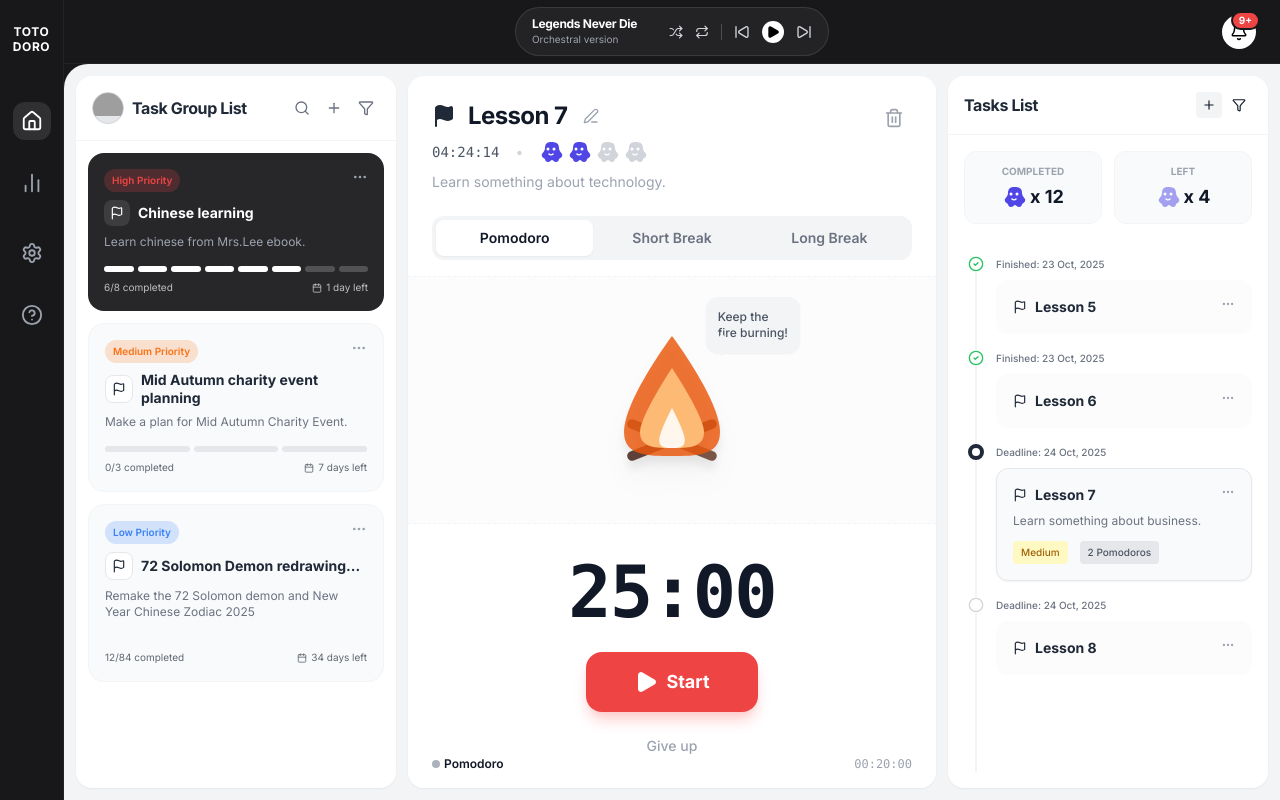
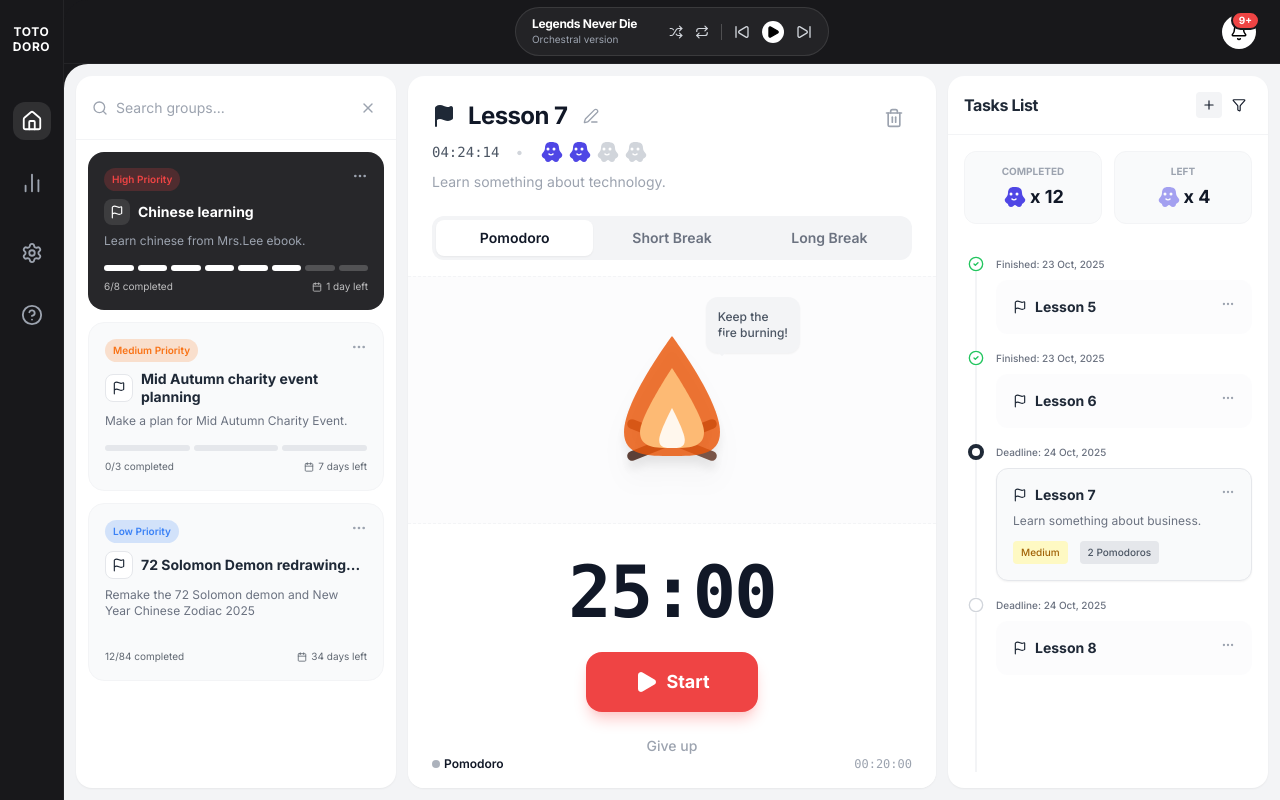
Before and after one commit to latrung124/totorodo-web, a React (Vite) app: page / in a window 1280 px wide. Both pictures are taken after a click on the button 302 px from the left and 108 px from the top of the page. Built offline with nearby package versions, Linux system fonts and the light colour scheme; grey boxes are pictures that could not be loaded.

Commit message:
feat: add search functionality to TaskGroupList component; implement filtered display of task groups based on user input

```diff
--- a/src/components/home/TaskGroupList.tsx
+++ b/src/components/home/TaskGroupList.tsx
@@ -86,17 +86,55 @@ const FilterPopover: React.FC<FilterPopoverProps> = ({ type, onClose, isOpen })
 
 export const TaskGroupList: React.FC = () => {
   const [isFilterOpen, setIsFilterOpen] = useState(false);
+  const [isSearchOpen, setIsSearchOpen] = useState(false);
+  const [searchQuery, setSearchQuery] = useState("");
+
+  // Filter groups based on search query
+  const filteredGroups = TASK_GROUPS.filter(group =>
+    group.title.toLowerCase().includes(searchQuery.toLowerCase()) ||
+    group.desc.toLowerCase().includes(searchQuery.toLowerCase())
+  );
 
   return (
     <section className="w-80 bg-white rounded-2xl shadow-sm flex flex-col">
-      <div className="p-4 border-b border-gray-100 flex justify-between items-center">
+      <div className="p-4 border-b border-gray-100 flex justify-between items-center h-16">
+        {isSearchOpen ? (
+          <div className="flex items-center w-full gap-2 animate-in fade-in slide-in-from-right-5 duration-200">
+            <Search size={16} className="text-gray-400" />
+            <input
+              autoFocus
+              type="text"
+              placeholder="Search groups..."
+              className="flex-1 bg-transparent border-none outline-none text-sm text-gray-800 placeholder-gray-400 h-full"
+              value={searchQuery}
+              onChange={(e) => setSearchQuery(e.target.value)}
+              onBlur={() => {
+                if (searchQuery === "") setIsSearchOpen(false);
+              }}
+            />
+            <button
+              onClick={() => {
+                setIsSearchOpen(false);
+                setSearchQuery("");
+              }}
+              className="p-1 hover:bg-gray-100 rounded-full text-gray-400"
+            >
+              <X size={16} />
+            </button>
+          </div>
+        ) : (
+          <>
             <div className="flex items-center space-x-2">
               <div className="w-8 h-8 rounded-full bg-gray-200 border border-gray-300 overflow-hidden">
                 <img src="https://api.dicebear.com/7.x/avataaars/svg?seed=Felix" alt="User" />
               </div>
               <span className="font-bold text-gray-800 tracking-tight">Task Group List</span>
-        </div>        <div className="flex space-x-1 relative">
-          <button className="p-1.5 hover:bg-gray-100 rounded text-gray-500">
+            </div>
+            <div className="flex space-x-1 relative">
+              <button
+                onClick={() => setIsSearchOpen(true)}
+                className="p-1.5 hover:bg-gray-100 rounded text-gray-500"
+              >
                 <Search size={16}/>
               </button>
               <button className="p-1.5 hover:bg-gray-100 rounded text-gray-500">
@@ -114,9 +152,12 @@ export const TaskGroupList: React.FC = () => {
                 onClose={() => setIsFilterOpen(false)}
               />
             </div>
+          </>
+        )}
       </div>
       <div className="flex-1 overflow-y-auto p-3 space-y-3">
-        {TASK_GROUPS.map((group) => (
+        {filteredGroups.length > 0 ? (
+          filteredGroups.map((group) => (
           <div
             key={group.id}
             className={`p-4 rounded-2xl relative group cursor-pointer transition-all hover:shadow-md ${
@@ -167,10 +208,16 @@ export const TaskGroupList: React.FC = () => {
               <div className="flex items-center space-x-1">
                 <CalendarIcon size={10} />
                 <span>{group.deadline}</span>
+              </div>            </div>
           </div>
+        ))
+        ) : (
+          <div className="flex flex-col items-center justify-center h-48 text-gray-400 text-sm animate-in fade-in duration-300">
+            <Search size={32} className="mb-3 opacity-40" />
+            <p className="font-medium text-gray-600">No matching task groups found</p>
+            <p className="text-xs text-gray-400 mt-1">Try a different search query</p>
           </div>
-          </div>
-        ))}
+        )}
       </div>
     </section>
   );
```
Lines whose indentation alone changed are shown as unchanged.
